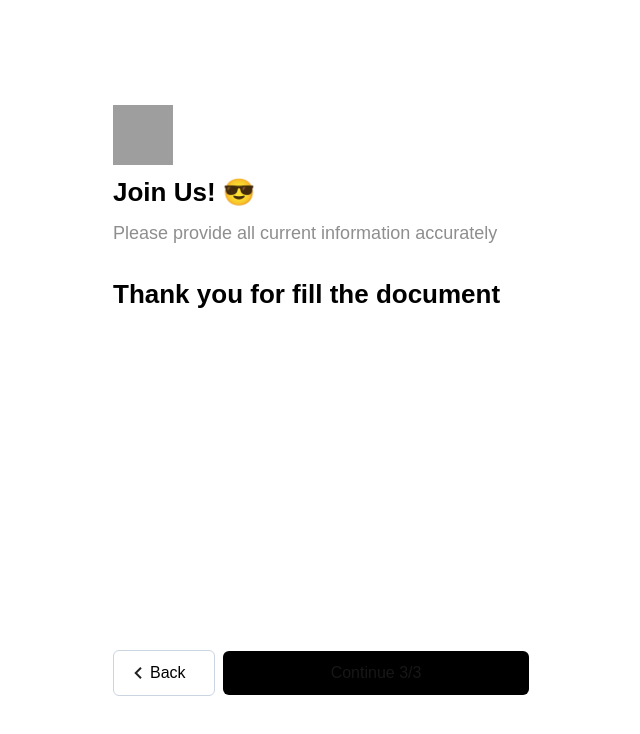
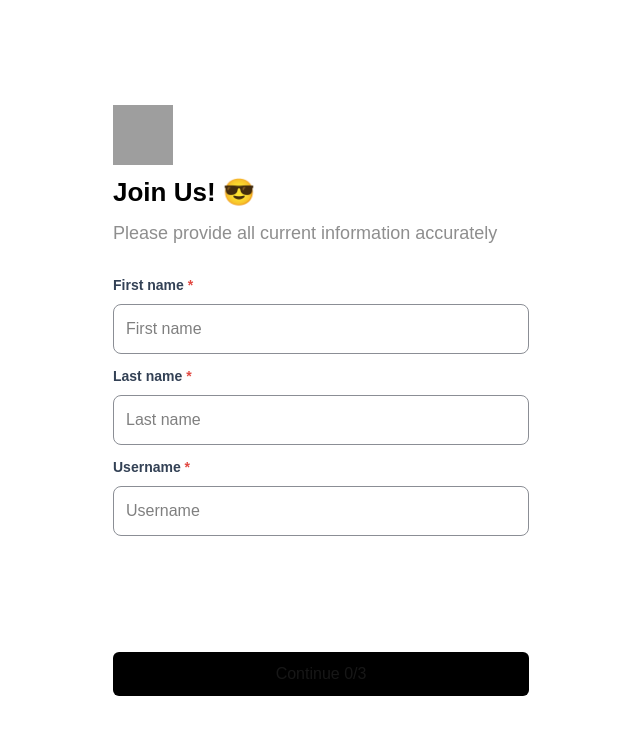
Before and after one commit to mnkhbldd/multisteps, a Next.js app: page / in a window 1280 px wide. Shown: the top 734 px of the page, without its empty margins (319-959 px from the left). Built offline with nearby package versions, Linux system fonts and the light colour scheme; grey boxes are pictures that could not be loaded.

Commit message:
Update Container and CustomButton components to reset count and adjust button visibility logic

```diff
--- a/src/components/Container.jsx
+++ b/src/components/Container.jsx
@@ -6,7 +6,7 @@ import { initialFormValues } from "@/utils/functions";
 
 export const Container = () => {
   const [formValues, setFormValues] = useState(initialFormValues);
-  const [count, setCount] = useState(3);
+  const [count, setCount] = useState(0);
 
   const [errors, setErrors] = useState({
     firstName: false,
--- a/src/components/CustomButton.jsx
+++ b/src/components/CustomButton.jsx
@@ -1,12 +1,12 @@
 // import { FirstStep } from "./Steps";
 
 export const CustomButton = ({ handleForward, handleBackward, count }) => {
-  return (
-    <div className="flex items-center gap-2 ">
-      <div className={`${count == 0 ? "hidden" : "flex"}`}>
+  return count !== 3 ? (
+    <div className="flex items-center gap-2">
+      <div className={count === 0 ? "hidden" : "flex"}>
         <button
           onClick={handleBackward}
-          className={`flex text-black w-[102px] border border-[#CBD5E1] px-3 py-2.5 rounded-[6px]`}
+          className="flex text-black w-[102px] border border-[#CBD5E1] px-3 py-2.5 rounded-[6px]"
         >
           <svg
             xmlns="http://www.w3.org/2000/svg"
@@ -19,7 +19,7 @@ export const CustomButton = ({ handleForward, handleBackward, count }) => {
               d="M15.7049 7.41L14.2949 6L8.29492 12L14.2949 18L15.7049 16.59L11.1249 12L15.7049 7.41Z"
               fill="#202124"
             />
-          </svg>{" "}
+          </svg>
           Back
         </button>
       </div>
@@ -30,5 +30,5 @@ export const CustomButton = ({ handleForward, handleBackward, count }) => {
         Continue {count}/3
       </button>
     </div>
-  );
+  ) : null;
 };
```
